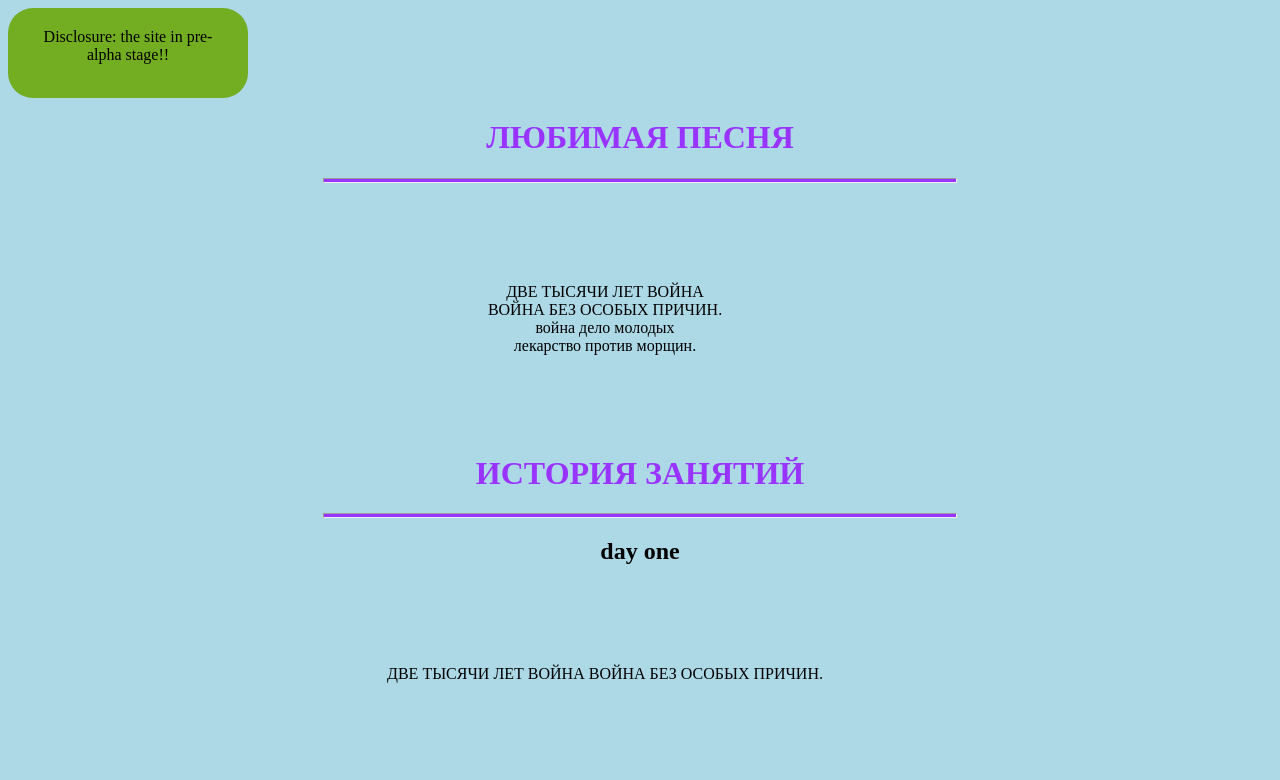
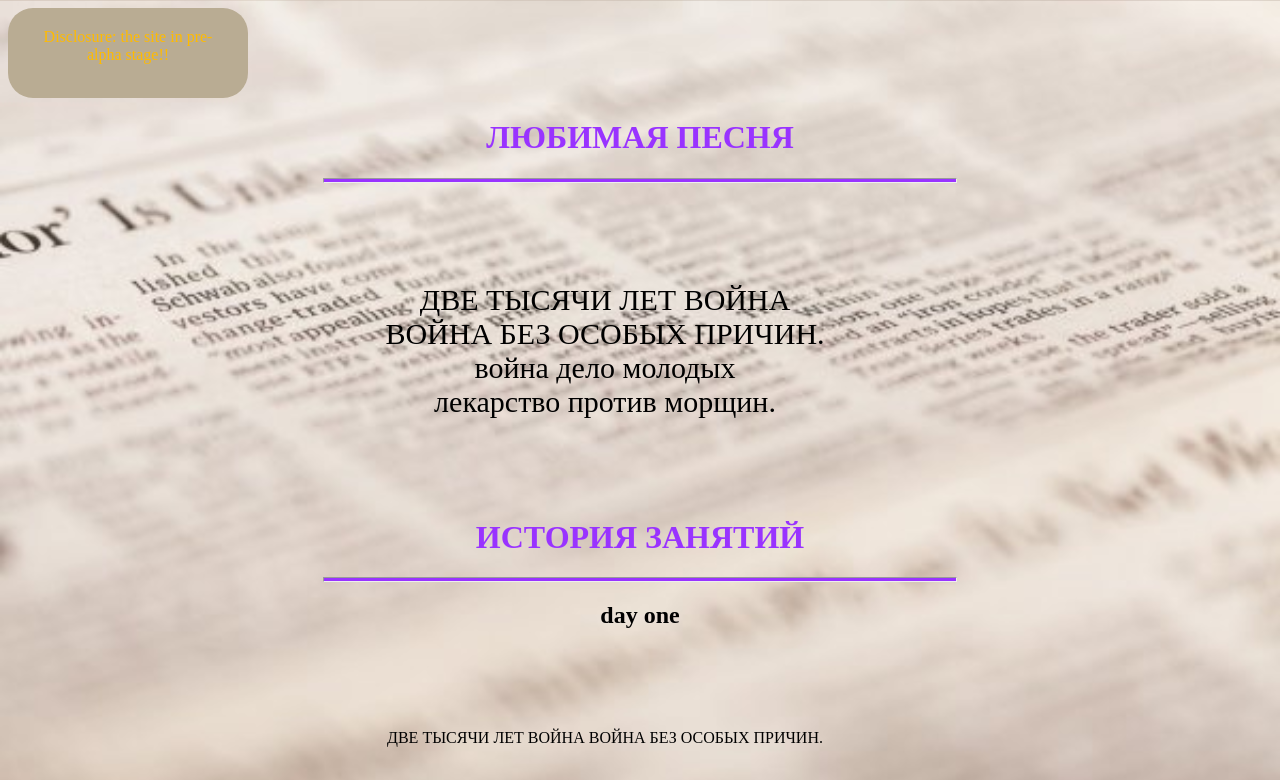
Before and after one commit to r-anna/r-anna.github.io, a plain HTML site: page index.html in a window 1280 px wide. Shown: the top 780 px of the page. Drawn offline with Linux system fonts and the light colour scheme.

Commit message:
при колбно

```diff
--- a/index.html
+++ b/index.html
@@ -15,23 +15,32 @@
         }
 
         body {
-            background-color: lightblue;
-            text-align: center  ;
+            background-color: rgb(136, 225, 255);
+            text-align: center;
+            background-image: url('paper.jpg');
+            background-repeat: no-repeat;
+            background-attachment: fixed;
+            background-size: cover;
         }
 
+
         p {
+            /* text */
             margin-top: 100px;
             margin-bottom: 100px;
             margin-right: 150px;
             margin-left: 80px;
         }
+
         #ramka {
-  border-radius: 25px;
-  background: #73AD21;
-  padding: 20px;
-  width: 200px;
-  height: 50px;
-}
+            border-radius: 25px;
+            background: #b9ac93;
+            padding: 20px;
+            width: 200px;
+            height: 50px;
+            color: #ffbb00;
+        }
+
         h1 {
             color: #9933ff;
         }
@@ -40,10 +49,12 @@
 
 
 <body>
- <div id="ramka"> <p1>Disclosure: the site in pre-alpha stage!!</p1></div>
+    <div id="ramka">
+        <p1>Disclosure: the site in pre-alpha stage!!</p1>
+    </div>
     <h1>ЛЮБИМАЯ ПЕСНЯ</h1>
     <hr>
-    <p>
+    <p style="font-size: 30px;">
         ДВЕ ТЫСЯЧИ ЛЕТ ВОЙНА <br>
         ВОЙНА БЕЗ ОСОБЫХ ПРИЧИН.<br>
         война дело молодых<br> лекарство против морщин.<br>
@@ -58,7 +69,7 @@
     <picture>
         <!-- <source media="(min-width:650px)" srcset="img_pink_flowers.jpg">
         <source media="(min-width:465px)" srcset="img_white_flower.jpg"> -->
-        <img src="mg_orange_flowers.png" alt="Flowers" style="width:auto;">
+        <!-- <img src="mg_orange_flowers.png" alt="Flowers" style="width:auto;"> -->
     </picture>
     <!-- <hr style="height:3px;border-width:1px;color:#9933ff;background-color:#9933ff;width:50%;text-align:center"> -->
 
```
Also changed, not shown: paper.jpg (added).
